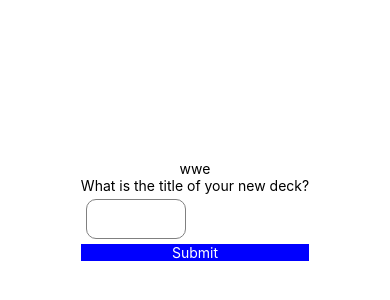
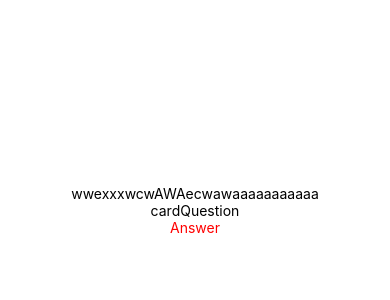
Before and after one commit to wcwcaseman/mobile-flashcards, a React Native app: screen / in a window 390 px wide. Shown: the part 212-512 px from the top of the page. Built offline with nearby package versions, Linux system fonts and the light colour scheme.

Commit message:
This trash is working again
This trash is working again

```diff
--- a/App.js
+++ b/App.js
@@ -2,17 +2,15 @@
 import { StyleSheet, Text, View, TextInput } from 'react-native'
 import NewQuestionView from './components/NewQuestionView'
 import NewDeckView from './components/NewDeckView'
+import QuizView from './components/QuizView'
 
 
 class App extends React.Component {
   render() {
     return (
       <View style={styles.container}>
-      <Text>wwe</Text>
-      <NewDeckView></NewDeckView>
-
-
-
+      <Text>wwexxxwcwAWAecwawaaaaaaaaaaa</Text>
+      <QuizView></QuizView>
       </View>
     );
   }
--- /dev/null
+++ b/components/QuizView.js
@@ -0,0 +1,47 @@
+import React, { Component } from 'react';
+import { View, Text, TextInput, StyleSheet, TouchableOpacity } from 'react-native';
+
+
+class QuizView extends Component {
+
+    state = {
+        cardQuestion: '',
+        viewAnswer: true
+    }
+
+  render() {
+    return (
+    <View>
+        <Text>cardQuestion</Text>
+        <TouchableOpacity>
+        {this.state.viewAnswer === true ? <Text style={styles.smallButtonText}>Answer</Text> : <Text style={styles.smallButtonText}>Question</Text>}
+        </TouchableOpacity>
+    </View>
+    );
+  }
+}
+
+const styles = StyleSheet.create({
+    textInput:
+    {
+        height: 40,
+        width: 100,
+        borderColor: 'gray',
+        borderWidth: 1,
+        margin:5,
+        borderRadius:10
+    },
+    button: {
+        backgroundColor:'blue'
+      },
+    smallButtonText: {
+        textAlign:'center',
+        color:'red',
+    },
+    text: {
+        textAlign:'center',
+    }
+  })
+
+
+export default (QuizView)
```
